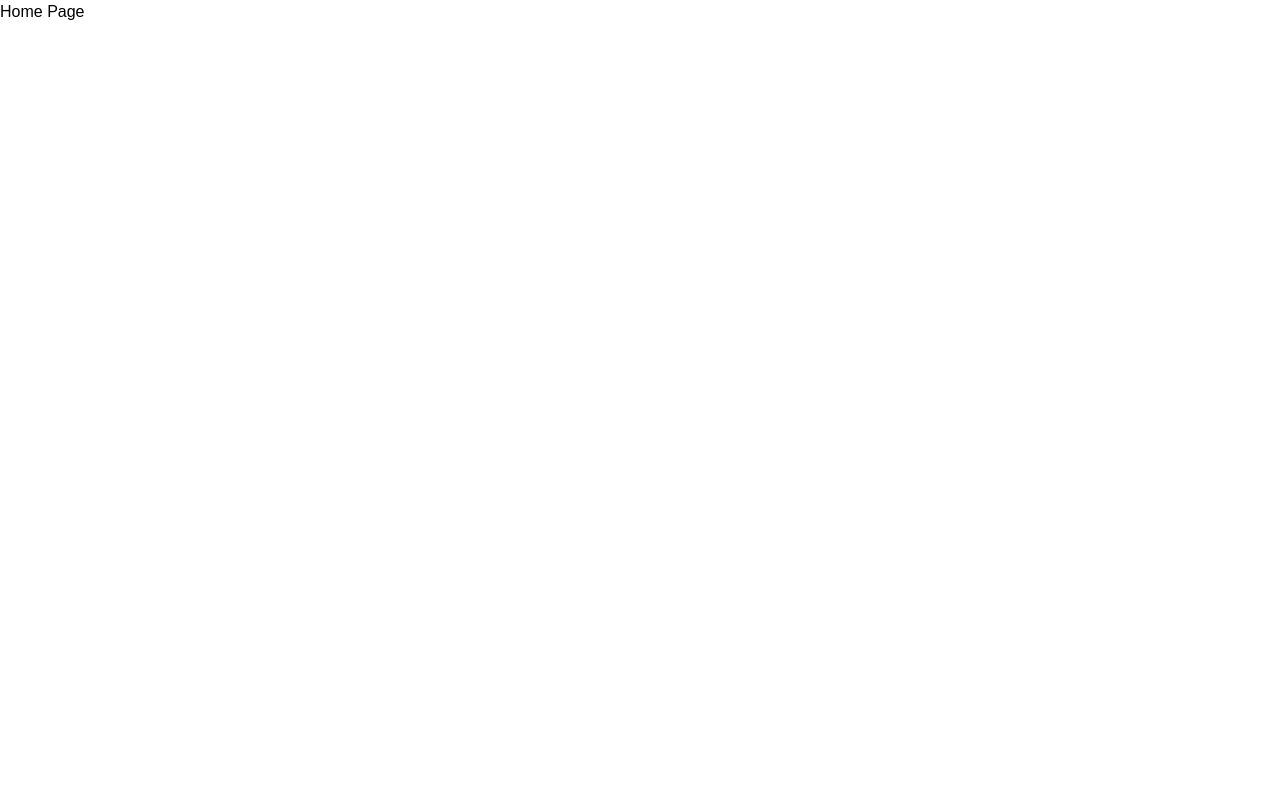
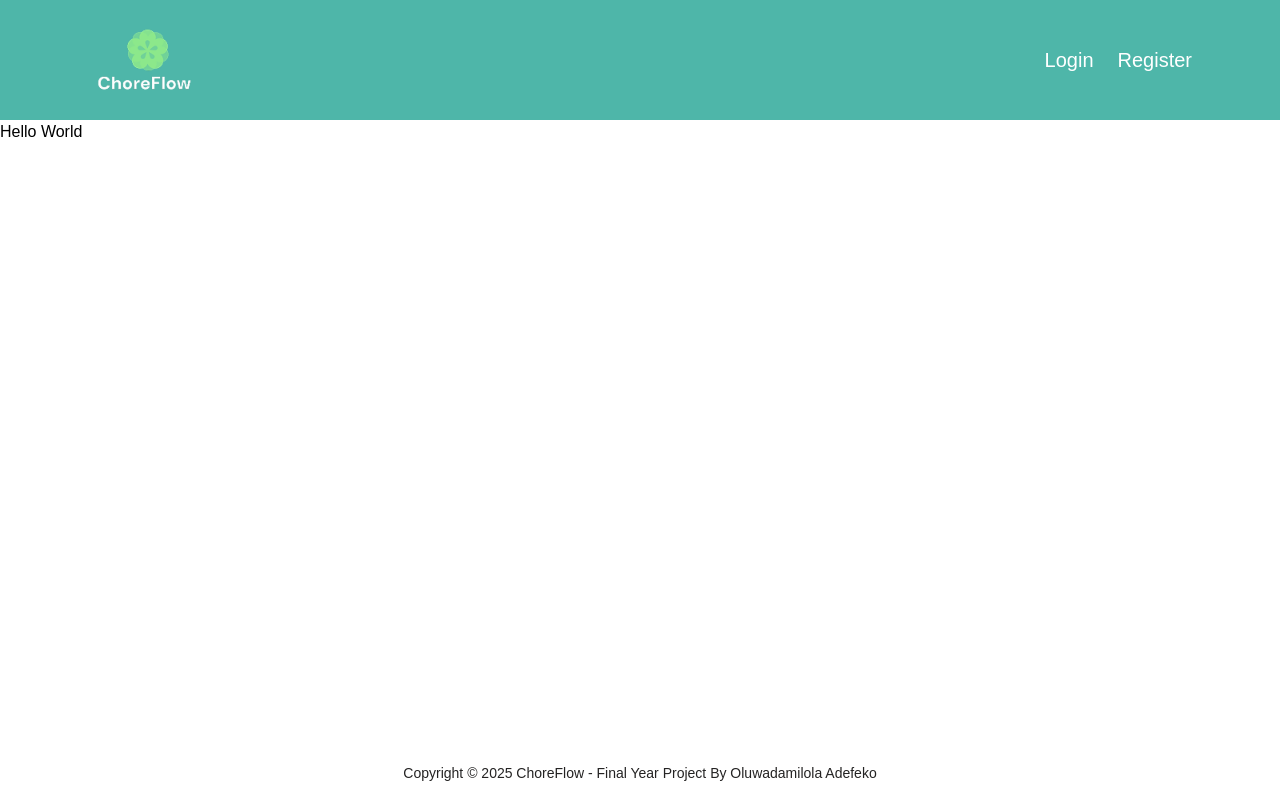
Before and after one commit to damiadefeko/choreflow, a React (Vite) app in the folder frontend/: page / in a window 1280 px wide. Built offline with nearby package versions, Linux system fonts and the light colour scheme; a web font is replaced by a local one.

Commit message:
created base page and navbar components

```diff
--- /dev/null
+++ b/frontend/src/components/Navbar.tsx
@@ -0,0 +1,17 @@
+import logo from '../assets/images/logo.png';
+export function Navbar() {
+    const navLinkStyle = 'text-white font-medium text-[14px] md:text-[16px] xl:text-[20px]';
+    return (
+        <nav className='w-full flex justify-between px-[24px] md:px-[74px] xl:px-[88px] bg-(--primary-100) items-center'>
+            <img src={logo} className='w-[100px] md:w-[120px]' />
+            <div className='flex gap-6'>
+                <a href='#' className={navLinkStyle}>
+                    Login
+                </a>
+                <a href='#' className={navLinkStyle}>
+                    Register
+                </a>
+            </div>
+        </nav>
+    );
+}
--- /dev/null
+++ b/frontend/src/components/Page.tsx
@@ -0,0 +1,18 @@
+import { Navbar } from './Navbar';
+
+interface PageProps {
+    children: React.ReactNode;
+}
+export function Page(props: PageProps) {
+    return (
+        <div className='w-full h-full flex flex-col flex-grow'>
+            <Navbar />
+            {props.children}
+            <footer className='w-full flex justify-center items-center px-[24px] md:px-[74px] xl:px-[88px] py-[16px] mt-auto'>
+                <p className='text-(--text-color) text-[10px] md:text-[14px]'>
+                    Copyright © 2025 ChoreFlow - Final Year Project By Oluwadamilola Adefeko
+                </p>
+            </footer>
+        </div>
+    );
+}
--- a/frontend/src/index.css
+++ b/frontend/src/index.css
@@ -16,6 +16,12 @@
     font-display: swap;
 }
 
+:root {
+    --primary-100: #4eb6a9;
+    --primary-200: #406661;
+    --primary-300: #206259;
+    --text-color: #242323;
+}
 /* Add more weights if needed */
 
 * {
@@ -24,8 +30,19 @@
 
 html {
     scroll-behavior: smooth;
+    height: 100%;
+    margin: 0;
 }
 
 body {
     font-family: 'SF Pro Rounded', sans-serif;
+    display: flex;
+    flex-direction: column;
+    min-height: 100vh;
 }
+
+#root {
+    display: flex;
+    flex-direction: column;
+    flex-grow: 1;
+}
--- a/frontend/src/pages/Home.tsx
+++ b/frontend/src/pages/Home.tsx
@@ -1,3 +1,9 @@
+import { Page } from '../components/Page';
+
 export function Home() {
-    return <h1>Home Page</h1>;
+    return (
+        <Page>
+            <h1>Hello World</h1>
+        </Page>
+    );
 }
--- a/frontend/src/utils/constants.ts
+++ /dev/null
@@ -1,6 +0,0 @@
-export const Colours = {
-    Primary_100: '#4EB6A9',
-    Primary_200: '#406661',
-    Primary_300: '#206259',
-    Text: '#242323'
-};
```
Also changed, not shown: frontend/src/assets/images/logo.png (added).
